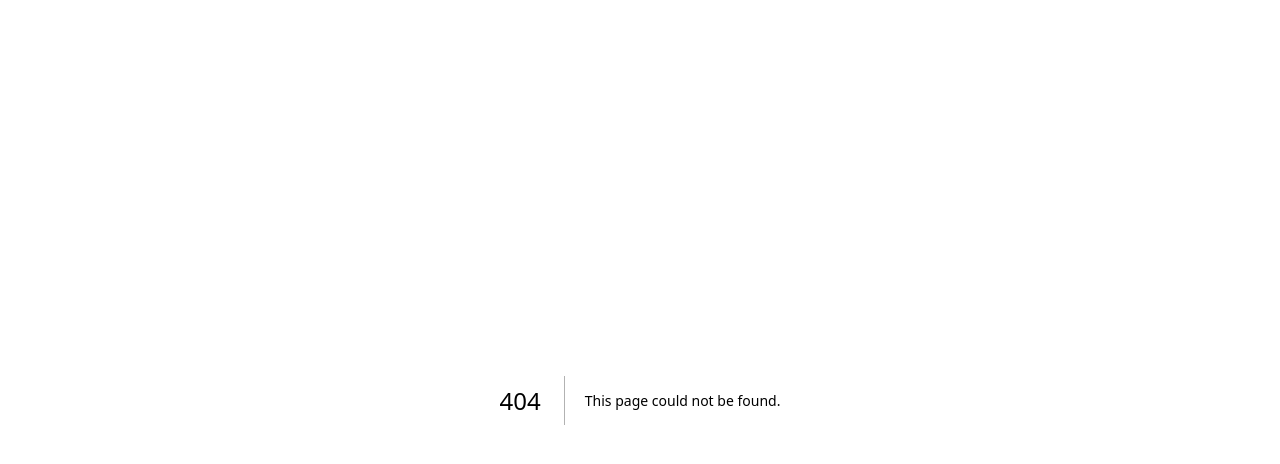
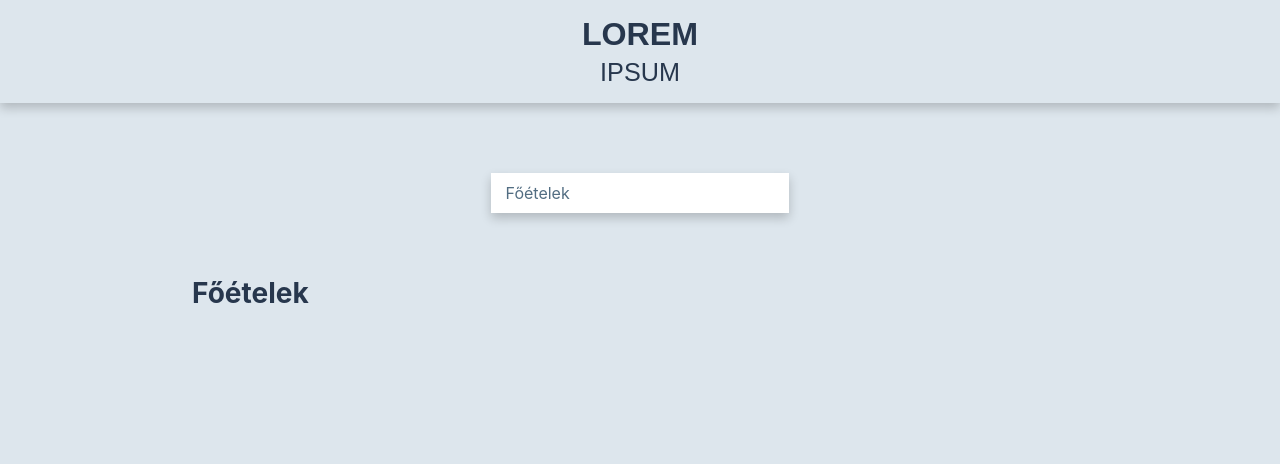
Before and after one commit to vrsgabor/digital-menu, a Next.js app: page /Menu in a window 1280 px wide. Before the commit this address had no page. Shown: the top 464 px of the page. Built offline with nearby package versions, Linux system fonts and the light colour scheme.

Commit message:
guest_page

```diff
--- /dev/null
+++ b/app/Menu/page.tsx
@@ -0,0 +1,12 @@
+import '../../styles/global.css';
+import MenuHeader from '../../components/MenuHeader';
+import MenuContent from '../../components/MenuContent';
+
+const Account = () => (
+    <div className='menu-page-wrapper'>
+        <MenuHeader />
+        <MenuContent />
+    </div>
+  );
+
+  export default Account;
--- a/components/HeaderEtlap.js
+++ b/components/HeaderEtlap.js
@@ -3,7 +3,7 @@ import styles from '../styles/Etlap.module.css';
 const HeaderEtlap = () => (
   <div className={styles.header}>
     <h2 className={styles.normal}>Étlap</h2>
-    <a href="#" className={styles.previewLinkBlock}>
+    <a href="/Menu" className={styles.previewLinkBlock}>
       <div className={styles.paragraphEtlap}>Előnézet</div>
       <img src="/images/preview-svg.svg" alt="preview" className={styles.previewSvg} />
     </a>
--- /dev/null
+++ b/components/MenuContent.js
@@ -0,0 +1,63 @@
+'use client'
+import { useState, useEffect, useRef } from 'react';
+import styles from '../styles/Menu.module.css';
+
+const MenuContent = () => {
+  const items = ['Főételek', 'Levesek', 'Italok']; // Array of items
+  const [selectedItem, setSelectedItem] = useState(items[0]); // Default to the first item
+  const [isOpen, setIsOpen] = useState(false); // Dropdown open/close state
+  const dropdownRef = useRef(null); // Ref to track the dropdown container
+
+  // Close the dropdown if a click happens outside the dropdown
+  useEffect(() => {
+    const handleClickOutside = (event) => {
+      if (dropdownRef.current && !dropdownRef.current.contains(event.target)) {
+        setIsOpen(false); // Close dropdown if clicked outside
+      }
+    };
+
+    document.addEventListener('mousedown', handleClickOutside);
+
+    return () => {
+      document.removeEventListener('mousedown', handleClickOutside);
+    };
+  }, [dropdownRef]);
+
+  const handleSelectItem = (item) => {
+    setSelectedItem(item); // Update selected item
+    setIsOpen(false); // Close dropdown after selection
+  };
+
+  return (
+    <div className={styles.MenuContentWrapper}>
+      <div className={styles.upperItems} ref={dropdownRef}>
+        <div
+          className={styles.dropdown}
+          onClick={() => setIsOpen(!isOpen)}
+        >
+          {selectedItem}
+        </div>
+
+        {isOpen && (
+          <ul className={styles.dropdownMenu}>
+            {items.map((item, index) => (
+              <li
+                key={index}
+                className={styles.dropdownItem}
+                onClick={() => handleSelectItem(item)}
+              >
+                {item}
+              </li>
+            ))}
+          </ul>
+        )}
+      </div>
+      <h2 className={styles.selectedTitle}>{selectedItem}</h2>
+      <div className={styles.MealsWrapper}>
+        <div className={styles.MealItemWrapper}></div>
+      </div>
+    </div>
+  );
+};
+
+export default MenuContent;
--- /dev/null
+++ b/components/MenuHeader.js
@@ -0,0 +1,11 @@
+import styles from '../styles/Menu.module.css';
+
+
+const MenuHeader = () => (
+  <div className={styles.MenuHeader}>
+        <h1 className={styles.Title}>Lorem</h1>
+        <h2 className={styles.SubTitle}>Ipsum</h2>
+  </div>
+);
+
+export default MenuHeader;
--- /dev/null
+++ b/styles/Menu.module.css
@@ -0,0 +1,114 @@
+.MenuHeader{
+    box-shadow: 0 5px 10px rgba(0, 0, 0, .2);
+    display: flex;
+    flex-direction: column;
+    text-align: center;
+    justify-content: center;
+    padding-top: 1em;
+    padding-bottom: 1em;
+}
+
+
+.Title{
+    margin: 0;
+    font-family: Oswald,sans-serif;
+    font-size: 2.3em;
+    line-height: 130%;
+    font-weight: 700;
+    text-transform: uppercase;
+    color: #27374d;
+}
+
+.SubTitle{
+    margin: 0;
+    font-family: Oswald,sans-serif;
+    font-size: 1.8em;
+    line-height: 130%;
+    font-weight: 500;
+    text-transform: uppercase;
+    color: #27374d;
+}
+
+/* Main dropdown container */
+.upperItems {
+    display: flex;
+    flex-direction: column;
+    justify-content: center;
+    align-items: center;
+    margin-bottom: 5em;
+    position: relative; /* Ensure the dropdown items are positioned relative to this container */
+    width: 100%; /* Inherit the width of the container */
+}
+
+/* Main dropdown div */
+.dropdown {
+    background-color: #fff;
+    border: none;
+    padding: 10px 15px;
+    font-size: 16px;
+    color: #526d82;
+    cursor: pointer;
+    width: 30%;
+    box-shadow: 0 5px 10px rgba(0, 0, 0, .2);
+    text-align: left;
+    transition: background-color 0.1s ease;
+    position: relative;
+}
+
+/* Dropdown menu */
+.dropdownMenu {
+    list-style: none;
+    margin: 0;
+    padding: 0;
+    background-color: #fff;
+    box-shadow: 0 5px 10px rgba(0, 0, 0, .2);
+    position: absolute; /* Ensure the dropdown list is positioned absolutely within the relative parent */
+    top: 100%; /* Position the dropdown list just below the dropdown */
+    left: 35%;
+    width: 30%; /* Match the width of the dropdown */
+    z-index: 10;
+}
+
+/* Dropdown items */
+.dropdownItem {
+    padding: 10px 15px;
+    cursor: pointer;
+    font-size: 16px;
+    color: #526d82;
+    transition: background-color 0.25s ease, color 0.25s ease;
+}
+
+/* Hover effect for dropdown items */
+.dropdownItem:hover {
+    background-color: #27374d; /* Change to your desired hover color */
+    color: #dde6ed; /* Change to your desired text color */
+}
+
+/* Title styling */
+.selectedTitle {
+    font-family: Sf Pro Display, sans-serif;
+    font-size: 2em;
+    font-weight: 700;
+    color: #27374d;
+}
+
+.upperItems{
+    display: flex;
+    flex-direction: column;
+    justify-content: center;
+    align-items: center;
+    margin-bottom: 5em;
+}
+
+.MenuContentWrapper{
+    padding-top: 5em;
+    padding-left: 15%;
+    padding-right: 15%;
+}
+
+.MealsWrapper {
+    display: flex;
+    flex-direction: column;
+    justify-content: left;
+    padding-top: 5em;
+}
```
Also changed, not shown: components/QrCodeComponent.js (+13 -14 lines).
